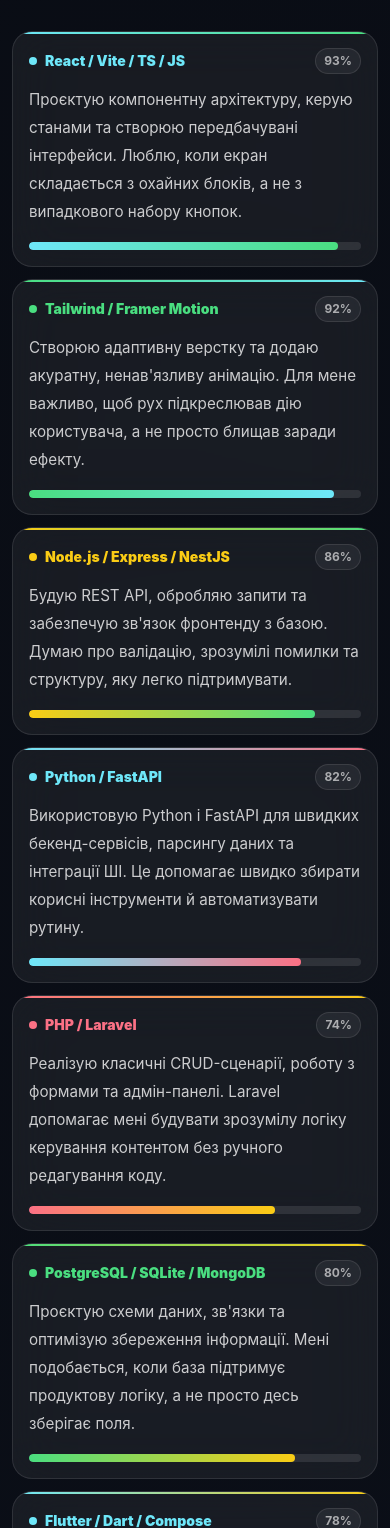
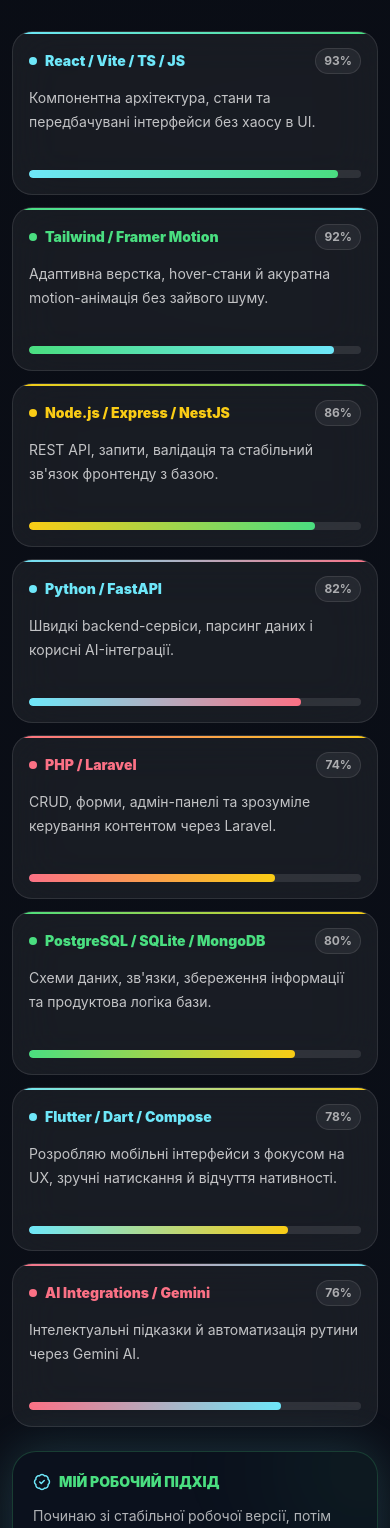
Before and after one commit to sashik117/my-portfolio, a Next.js app in the folder client/: page / in a window 390 px wide. Shown: the part 5620-7148 px from the top of the page. Built offline with nearby package versions, Linux system fonts and the light colour scheme; no server answers.

Commit message:
shorten all skill card copy

```diff
--- a/client/src/components/portfolio/LanguageProvider.tsx
+++ b/client/src/components/portfolio/LanguageProvider.tsx
@@ -89,14 +89,14 @@
         ["Data & AI", "Структура даних, запити до бази, інтелектуальні підказки й автоматизація рутини."]
       ],
       details: [
-        "Проєктую компонентну архітектуру, керую станами та створюю передбачувані інтерфейси. Люблю, коли екран складається з охайних блоків, а не з випадкового набору кнопок.",
-        "Створюю адаптивну верстку та додаю акуратну, ненав'язливу анімацію. Для мене важливо, щоб рух підкреслював дію користувача, а не просто блищав заради ефекту.",
-        "Будую REST API, обробляю запити та забезпечую зв'язок фронтенду з базою. Думаю про валідацію, зрозумілі помилки та структуру, яку легко підтримувати.",
-        "Використовую Python і FastAPI для швидких бекенд-сервісів, парсингу даних та інтеграції ШІ. Це допомагає швидко збирати корисні інструменти й автоматизувати рутину.",
-        "Реалізую класичні CRUD-сценарії, роботу з формами та адмін-панелі. Laravel допомагає мені будувати зрозумілу логіку керування контентом без ручного редагування коду.",
-        "Проєктую схеми даних, зв'язки та оптимізую збереження інформації. Мені подобається, коли база підтримує продуктову логіку, а не просто десь зберігає поля.",
+        "Компонентна архітектура, стани та передбачувані інтерфейси без хаосу в UI.",
+        "Адаптивна верстка, hover-стани й акуратна motion-анімація без зайвого шуму.",
+        "REST API, запити, валідація та стабільний зв'язок фронтенду з базою.",
+        "Швидкі backend-сервіси, парсинг даних і корисні AI-інтеграції.",
+        "CRUD, форми, адмін-панелі та зрозуміле керування контентом через Laravel.",
+        "Схеми даних, зв'язки, збереження інформації та продуктова логіка бази.",
         "Розробляю мобільні інтерфейси з фокусом на UX, зручні натискання й відчуття нативності.",
-        "Інтегрую інтелектуальні підказки та автоматизую рутинні завдання користувача. AI для мене — це не модне слово, а спосіб зробити застосунок кориснішим і швидшим."
+        "Інтелектуальні підказки й автоматизація рутини через Gemini AI."
       ],
       workflowTitle: "Мій робочий підхід",
       workflow:
@@ -236,14 +236,14 @@
         ["Data & AI", "Data structure, database queries, intelligent helpers, and routine automation."]
       ],
       details: [
-        "I design component architecture, manage state, and create predictable interfaces. I like screens that feel composed from intentional pieces, not random buttons placed together.",
-        "I build responsive layouts and add subtle, non-intrusive animation. Motion should support the user's action and make the product feel smoother, not noisy.",
-        "I create REST APIs, handle requests, and connect frontend flows with databases. I care about validation, readable errors, and backend structure that can be maintained.",
-        "I use Python and FastAPI for fast backend services, data parsing, and AI integrations. It helps me build useful tools quickly and automate repetitive work.",
-        "I implement classic CRUD scenarios, forms, and admin panels. Laravel helps me build clear content-management logic without manual code edits.",
-        "I design data schemas, relationships, and stable information storage. I like when the database supports the product logic instead of only storing fields.",
+        "Component architecture, state management, and predictable UI without visual chaos.",
+        "Responsive layouts, hover states, and clean motion without extra noise.",
+        "REST APIs, validation, requests, and stable frontend-to-database flow.",
+        "Fast backend services, data parsing, and useful AI integrations.",
+        "CRUD, forms, admin panels, and clear content management with Laravel.",
+        "Data schemas, relationships, storage, and product-aware database logic.",
         "I build mobile interfaces with a focus on UX, comfortable touch targets, and a native feeling.",
-        "I integrate intelligent helpers and automate routine user tasks. For me, AI is not just a buzzword, but a way to make an app more useful and faster."
+        "Smart helpers and routine automation with Gemini AI."
       ],
       workflowTitle: "Working approach",
       workflow:
--- a/client/src/components/portfolio/Skills.tsx
+++ b/client/src/components/portfolio/Skills.tsx
@@ -94,7 +94,7 @@
                   {skill.level}%
                 </span>
               </div>
-              <p className="mt-3 min-h-[112px] text-[0.95rem] leading-7 text-white/[0.78]">
+              <p className="mt-3 min-h-[68px] text-sm leading-6 text-white/[0.74] md:min-h-[72px]">
                 {t.skills.details[index]}
               </p>
               <div className="mt-4 h-2 overflow-hidden rounded-full bg-white/[0.10]">
```
